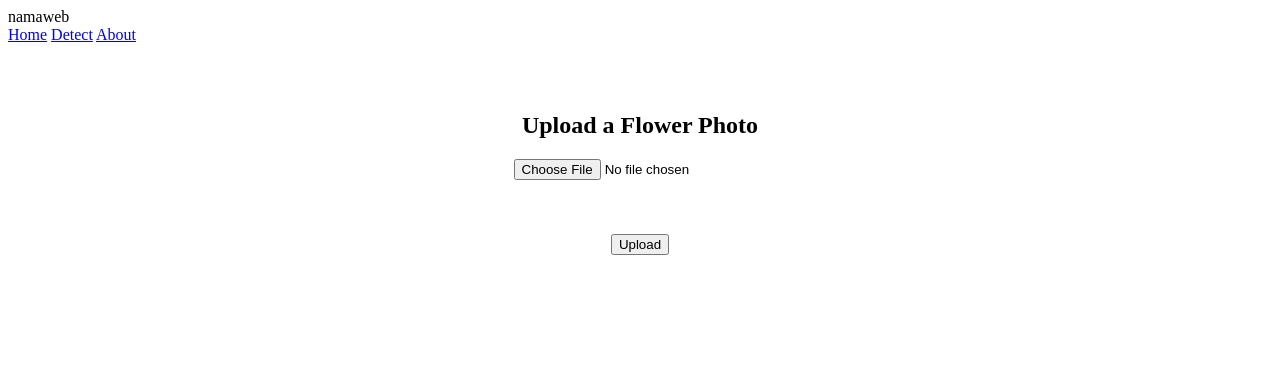
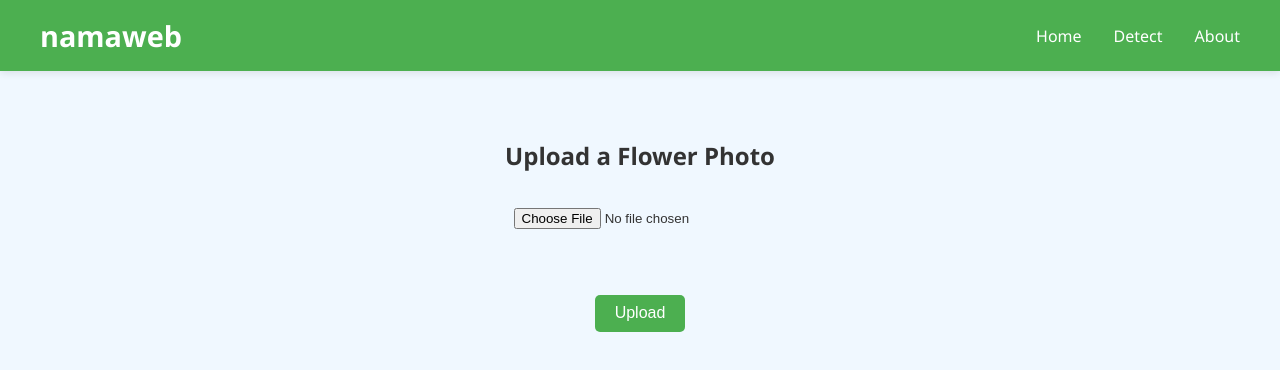
Before and after one commit to janicezzzzzz/Machine_Learning, a plain HTML site: page detect.html in a window 1280 px wide. Drawn offline with Linux system fonts and the light colour scheme; the site is published under a folder, as on GitHub Pages, so addresses that start at the root find nothing.

Commit message:
css baru

```diff
--- a/detect.html
+++ b/detect.html
@@ -4,7 +4,7 @@
   <meta charset="UTF-8" />
   <meta name="viewport" content="width=device-width, initial-scale=1.0" />
   <title>Flower Identifier</title>
-  <link rel="stylesheet" href="/detect.css">
+  <link rel="stylesheet" href="detect.css">
 </head>
 <body>
   <header>
--- /dev/null
+++ b/style.css
@@ -0,0 +1,111 @@
+* {
+    margin: 0;
+    padding: 0;
+    font-family: 'Segoe UI', Tahoma, Geneva, Verdana, sans-serif;
+    text-decoration: none;
+    list-style: none;
+    box-sizing: border-box;
+
+}
+
+body {
+  background-color: #fdeeee;
+}
+
+/*--navbar--*/
+.navbar-box {
+  background-color: rgba(255, 255, 255, 0.2);
+  border: 1px solid white;
+  margin: 1rem;
+  border-radius: 12px;
+  box-shadow: 0 2px 10px rgba(0, 0, 0, 0.1);
+}
+
+nav {
+  display: flex;
+  justify-content: space-between;
+  align-items: center;
+  padding: 1.5rem 2rem;
+  background: transparent;
+}
+
+.logo {
+  font-size: 1.8rem;
+  font-weight: bold;
+  color: #333;
+}
+
+.nav-links {
+  display: flex;
+  gap: 2rem;
+}
+
+.nav-links a {
+  text-decoration: none;
+  color: #333;
+  font-weight: 500;
+  font-size: 1rem;
+  transition: color 0.3s;
+}
+
+.nav-links a:hover {
+  color: #d45a5a;
+}
+/*-----*/
+
+.content-box {
+  background-color: rgba(255, 255, 255, 0.1);
+  border: 1px solid white;
+  border-radius: 12px;
+  padding: 2rem;
+  margin: 2rem;
+  color: white;
+}
+
+.hero {
+  text-align: center;
+  padding: 5rem 2rem;
+  color: #333;
+}
+
+.hero h1 {
+  font-size: 3rem;
+  margin-bottom: 1rem;
+}
+
+.hero p {
+  font-size: 1.25rem;
+  max-width: 600px;
+  margin: 0 auto;
+}
+
+.abt {
+  display: flex;
+  align-items: center;
+  justify-content: center;
+  padding: 5rem 2rem;
+  color: #333;
+  gap: 2rem;
+  flex-wrap: wrap;
+}
+.abt-text {
+  flex: 1;
+  max-width: 600px;
+  text-align: left;
+}
+.abt-text h1 {
+  font-size: 3rem;
+  margin-bottom: 1rem;
+}
+.abt-text p {
+  font-size: 1.25rem;
+}
+.abt-img {
+  flex: 1;
+  max-width: 500px;
+}
+.abt-img img {
+  width: 100%;
+  height: auto;
+  border-radius: 12px;
+}
```
